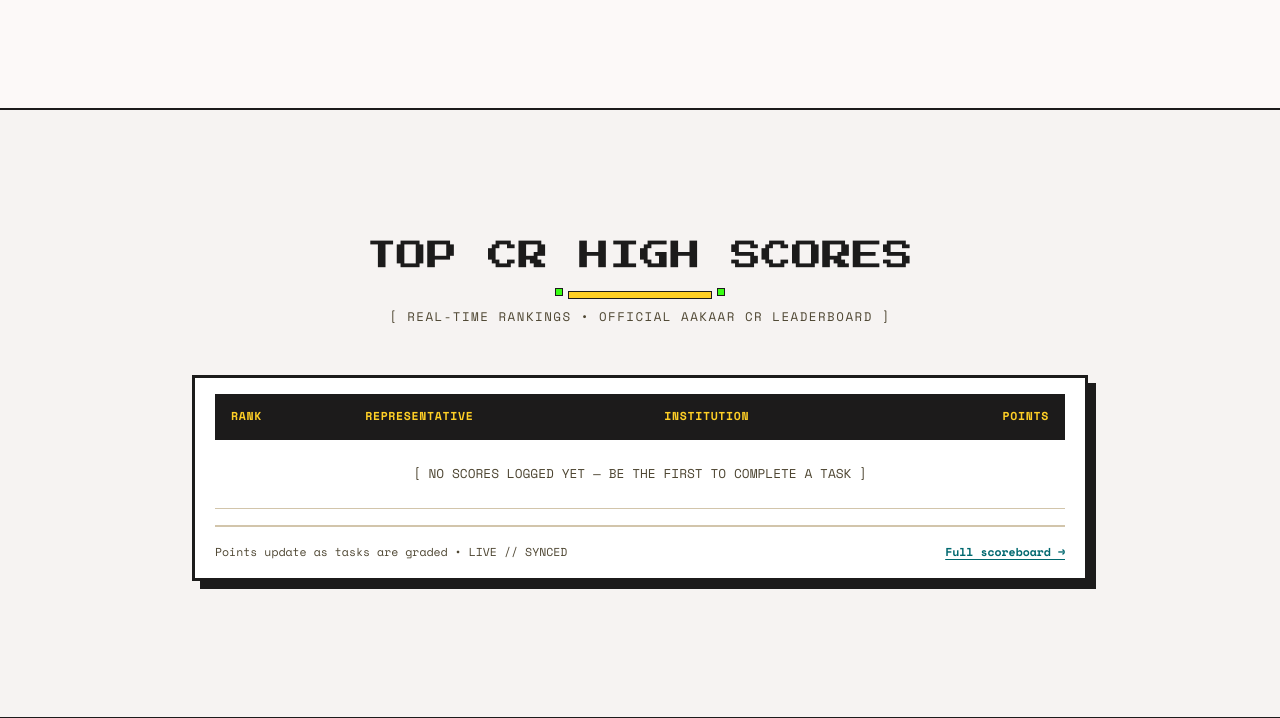
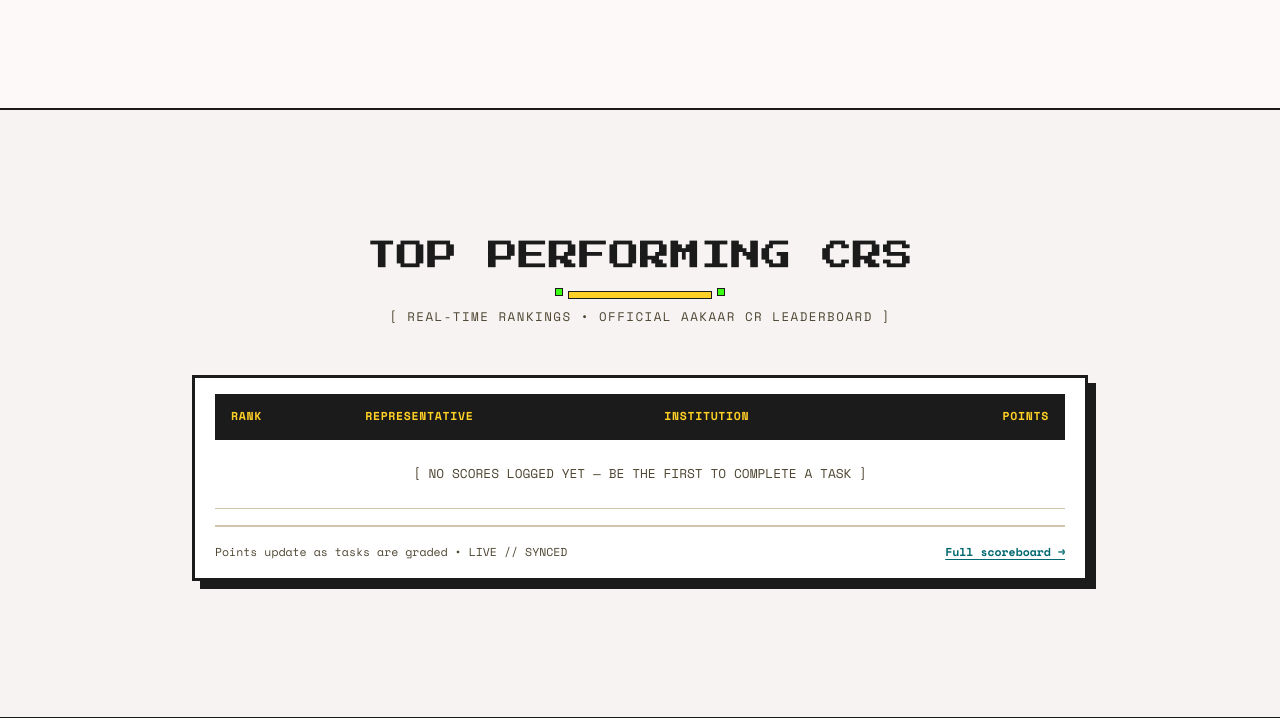
Before and after one commit to Nitesh-9009/crportal, a Django app: page /cr/ in a window 1280 px wide. Shown: the part 3441-4159 px from the top of the page. Run offline with Django 4.2, Linux system fonts and the light colour scheme; data that the repository does not hold is empty; some libraries are stand-ins or nearby versions.

Commit message:
Rename leaderboard section

```diff
--- a/aakarapp/templates/home.html
+++ b/aakarapp/templates/home.html
@@ -272,7 +272,7 @@
 <section class="px-section tint-b" id="leaderboard">
     <div class="px-shell px-reveal">
         <div class="px-section-head">
-            <h2>Top CR High Scores</h2>
+            <h2>Top Performing CRs</h2>
             <div class="px-divider"></div>
             <p class="px-kicker">[ REAL-TIME RANKINGS &bull; OFFICIAL AAKAAR CR LEADERBOARD ]</p>
         </div>
```
